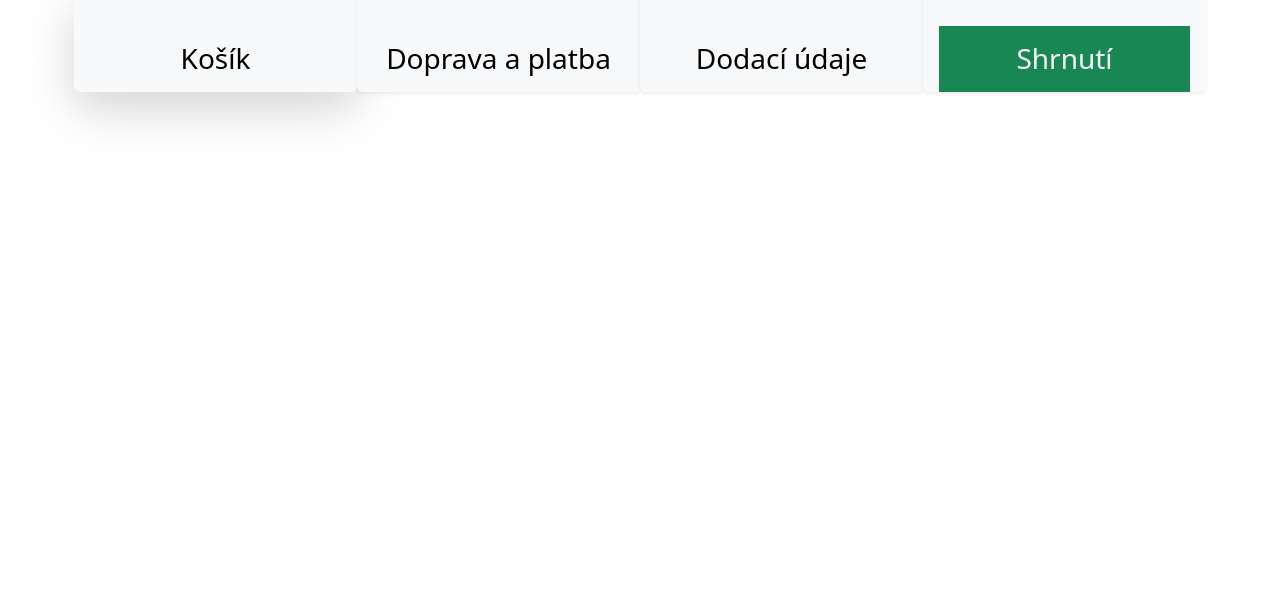
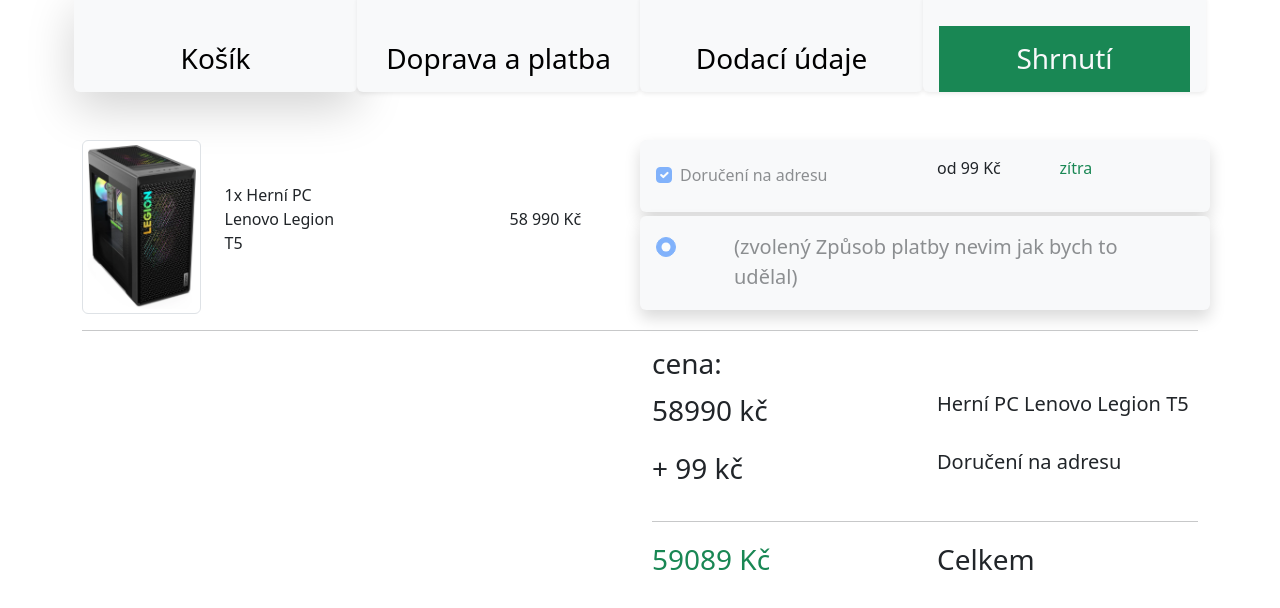
Before and after one commit to patosvjz/WD2_04, a plain HTML site: page Shrnutí.html in a window 1280 px wide. Shown: the part 80-688 px from the top of the page. Drawn offline with nearby package versions, Linux system fonts and the light colour scheme.

Commit message:
final stage i guess

```diff
--- a/Shrnutí.html
+++ b/Shrnutí.html
@@ -1,15 +1,17 @@
 <!DOCTYPE html>
 <html lang="en">
+
 <head>
     <meta charset="UTF-8">
     <meta name="viewport" content="width=device-width, initial-scale=1.0">
     <title>Document</title>
     <link href="https://cdn.jsdelivr.net/npm/bootstrap@5.3.2/dist/css/bootstrap.min.css" rel="stylesheet"
-    integrity="sha384-T3c6CoIi6uLrA9TneNEoa7RxnatzjcDSCmG1MXxSR1GAsXEV/Dwwykc2MPK8M2HN" crossorigin="anonymous">
-<script src="https://cdn.jsdelivr.net/npm/bootstrap@5.3.2/dist/js/bootstrap.bundle.min.js"
-    integrity="sha384-C6RzsynM9kWDrMNeT87bh95OGNyZPhcTNXj1NW7RuBCsyN/o0jlpcV8Qyq46cDfL"
-    crossorigin="anonymous"></script>
+        integrity="sha384-T3c6CoIi6uLrA9TneNEoa7RxnatzjcDSCmG1MXxSR1GAsXEV/Dwwykc2MPK8M2HN" crossorigin="anonymous">
+    <script src="https://cdn.jsdelivr.net/npm/bootstrap@5.3.2/dist/js/bootstrap.bundle.min.js"
+        integrity="sha384-C6RzsynM9kWDrMNeT87bh95OGNyZPhcTNXj1NW7RuBCsyN/o0jlpcV8Qyq46cDfL"
+        crossorigin="anonymous"></script>
 </head>
+
 <body>
     <nav class="navbar bg-body-tertiary">
         <div class="container-fluid row-cols-lg-4 row g-3">
@@ -60,7 +62,8 @@
 
             <div class="shadow-sm p-3 mb-5 bg-body-tertiary rounded">
                 <a href="Shrnutí.html" class="text-decoration-none text-black">
-                    <h3 class="d-flex justify-content-center align-items-center bg-success text-light h-100 my-3">Shrnutí
+                    <h3 class="d-flex justify-content-center align-items-center bg-success text-light h-100 my-3">
+                        Shrnutí
                     </h3>
                 </a>
 
@@ -70,6 +73,87 @@
         </div>
 
     </section>
+    <section class="container">
+        <div class="row row-cols-lg-2">
+
+            <div>
+
+                <div class="row row-cols-4 d-flex align-items-center ">
+                    <div>
+                        <img class="img-thumbnail" src="images/img_1.webp" alt="">
+                    </div>
+                    <div>
+                        <p>
+                            1x Herní PC Lenovo Legion T5
+                        </p>
+                    </div>
+                    <div>
+
+                    </div>
+                    <div>
+                        <p>
+                            58 990 Kč
+                        </p>
+                    </div>
+                </div>
+            </div>
+            <div>
+                <div class="shadow p-3 mb-1 bg-body-tertiary rounded row row-cols-2 d-flex align-items-center">
+                    <div class="form-check">
+                        <input class="form-check-input" type="checkbox" value="" id="flexCheckCheckedDisabled" checked disabled>
+                        <label class="form-check-label" for="flexCheckCheckedDisabled">
+                            Doručení na adresu
+                        </label>
+                    </div>
+                    <div class="row row-cols-2 fs-6 justify-content-end">
+                        <p class="d-flex">od 99 Kč</p>
+                        <p class="text-success d-flex">zítra</p>
+                    </div>
+                </div>
+
+                <div class="shadow p-3 mb-1 bg-body-tertiary rounded row row-cols-1 d-flex align-items-center">
+                    <div class="form-check fs-5">
+                        <input class="form-check-input" type="radio" name="flexRadioDisabled" id="flexRadioCheckedDisabled" checked disabled>
+                        <label class="form-check-label ms-5" for="flexRadioCheckedDisabled">
+                          (zvolený Způsob platby nevim jak bych to udělal)
+                        </label>
+                      </div>
+                </div>
+            </div>
+        </div>
+    </section>
+    <section class="container">
+        <hr>
+        <div class="row row-cols-lg-2 mt-2">
+            <div></div>
+
+            <div class="fs-3">
+                <h3>cena:</h3>
+                <div class="row row-cols-lg-2">
+                    <p class="">58990 kč</p>
+                    <p class="fs-5">Herní PC Lenovo Legion T5</p>
+
+                </div>
+                <div class="row row-cols-lg-2">
+                    <p>+ 99 kč</p>
+                    <p class="fs-5">Doručení na adresu</p>
+                </div>
+                <hr>
+                <div></div>
+                <div class="row row-cols-lg-2">
+                    <p class="text-success">59089 Kč</p>
+                    <p>Celkem</p>
+                </div>
+            </div>
+            <div></div>
+            <div>
+
+
+            </div>
+
+        </div>
+        </section>
 
 </body>
+
 </html>
```
Also changed, not shown: Dodací_údaje.html (+1 -1 lines), doprava_platba.html (+0 -10 lines), kosik.html (+9 -1 lines).
